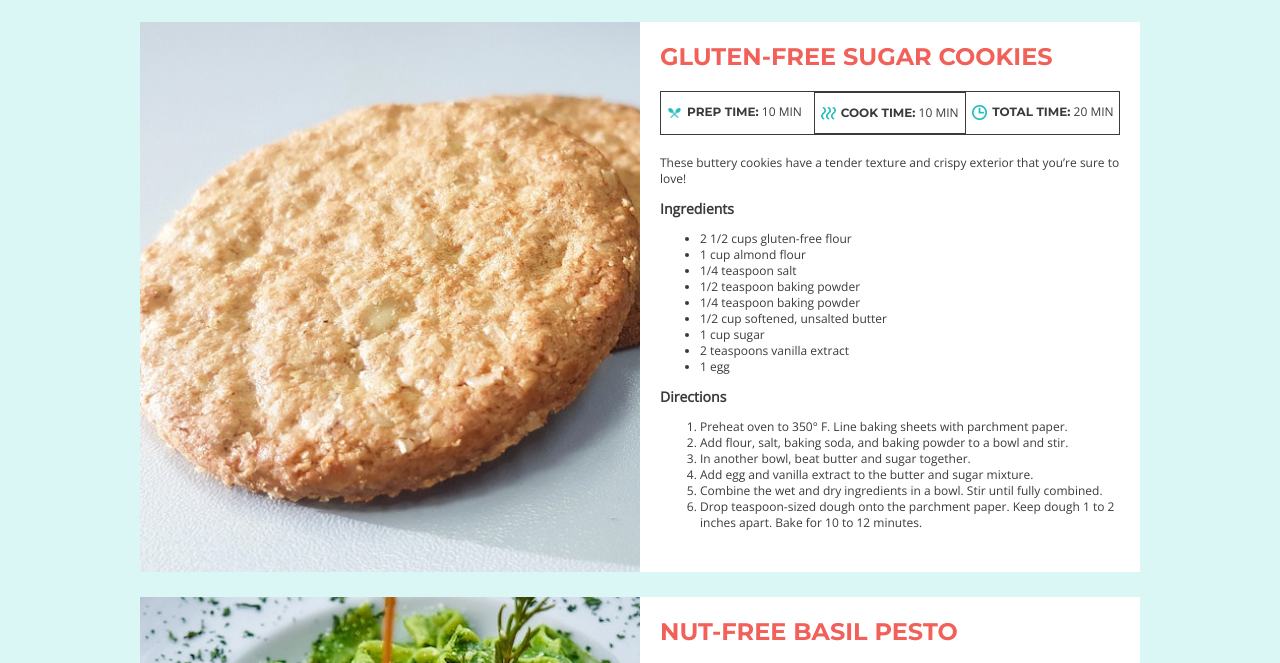
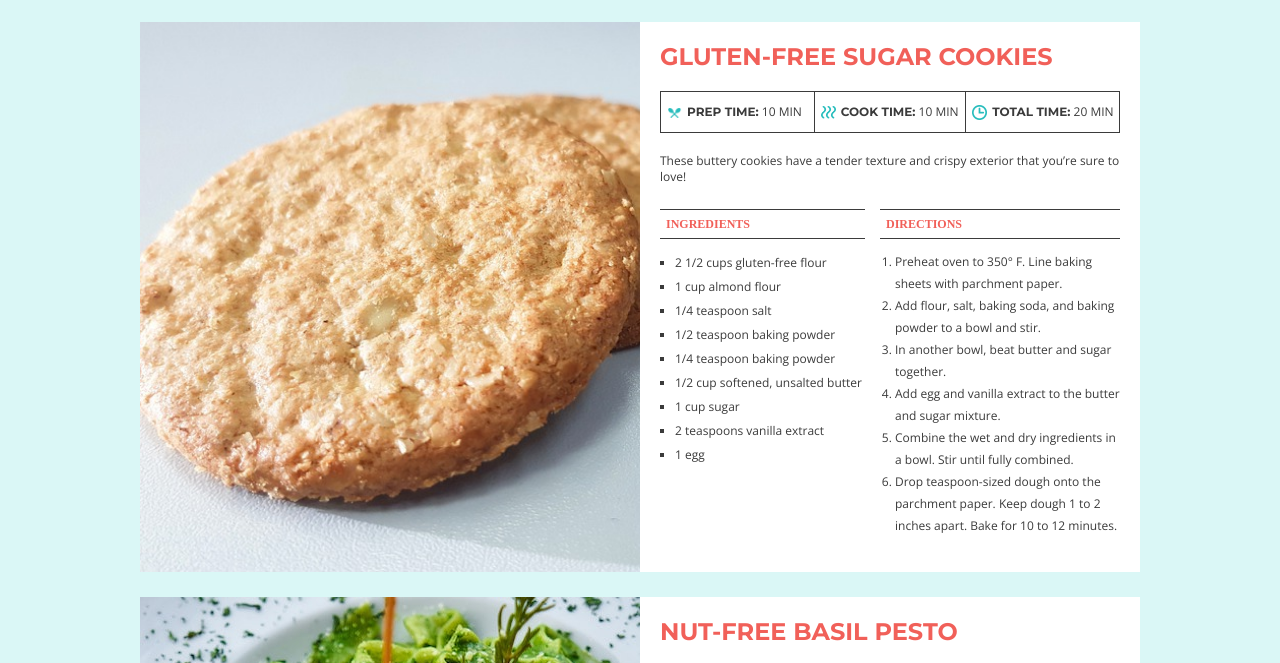
Before and after one commit to lchutich/101-recipe-project, a plain HTML site: page index.html in a window 1280 px wide. Shown: the part 99-762 px from the top of the page. Drawn offline with nearby package versions, Linux system fonts and the light colour scheme.

Commit message:
Added ol ul and h3 properties to css

```diff
--- a/css/style.css
+++ b/css/style.css
@@ -4,7 +4,7 @@
 
 body    {
     font-size: 12px;
-    font-family: 'Open Sans';
+    font-family: 'Open Sans', sans-serif;
     line-height: 16px;
     background-color: #daf7f6;
     color: #3b3b3b;
@@ -110,7 +110,9 @@ main{
 
 
 .time .cook {
-    border: 1px solid #3b3b3b;
+    border-width: 0 1px;
+    border-style:  solid;
+    border-color: #3b3b3b;
 }
 
 
@@ -119,5 +121,43 @@ main{
 }
 
 .time strong   {
-    font-family: 'Montserrat';
+    font-family: 'Montserrat', sans-serif;
 }
+
+.columns    {
+    overflow: auto;
+}
+
+.directions {
+    float: left;
+    width: 240px;
+}
+
+.ingredients    {
+    float: left;
+    width: 205px;
+    margin-right: 15px;
+}
+
+.recipe h3  {
+    font-weight: bold;
+    padding: 6px;
+    border-width: 1px 0;
+    border-style: solid;
+    border-color: #3b3b3b;
+    font-family: 'Montserrat, sans-serif';
+    color:#f16059;
+    font-size: 12px;
+    text-transform: uppercase;
+}
+
+.ingredients ul {
+    padding-left: 15px;
+    line-height: 24px;
+    list-style-type: square;
+}
+
+.directions ol{
+    padding-left: 15px;
+    line-height: 22px;
+}
```
